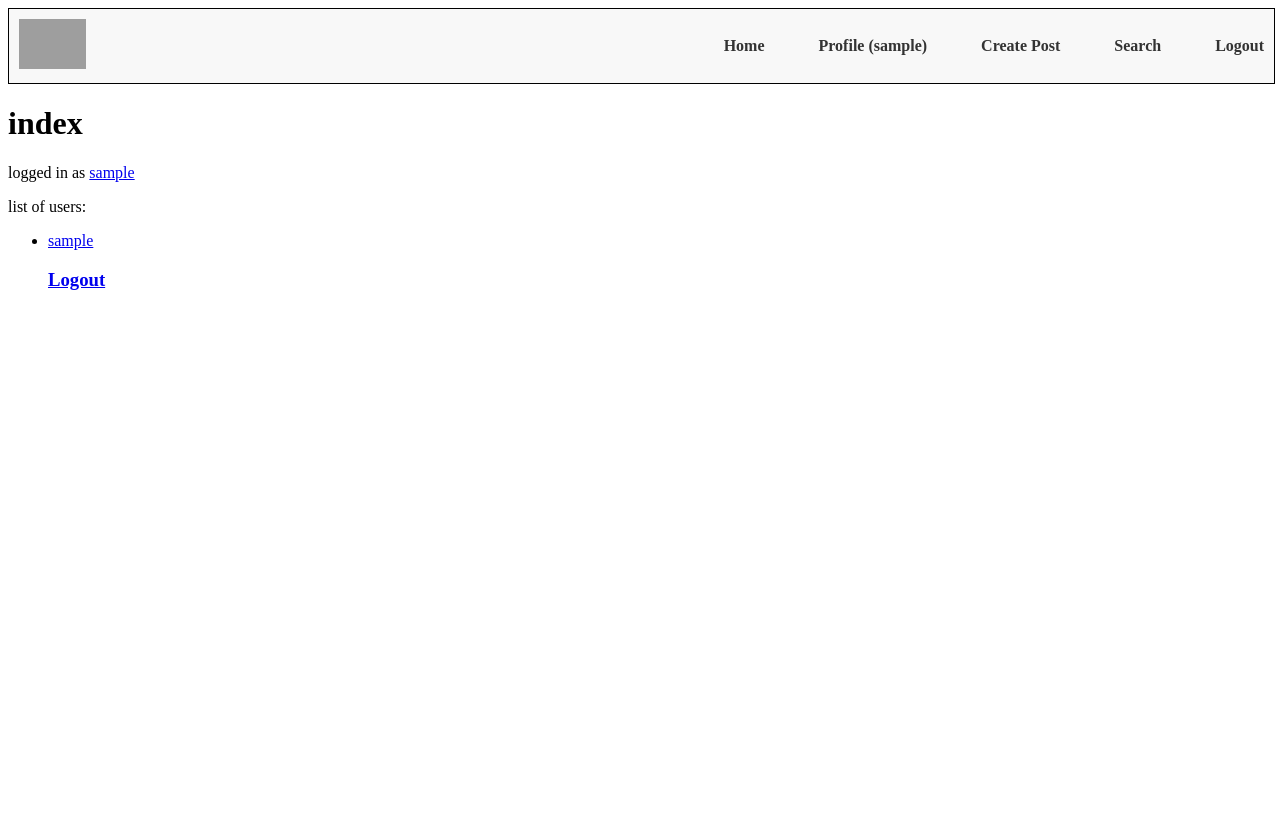
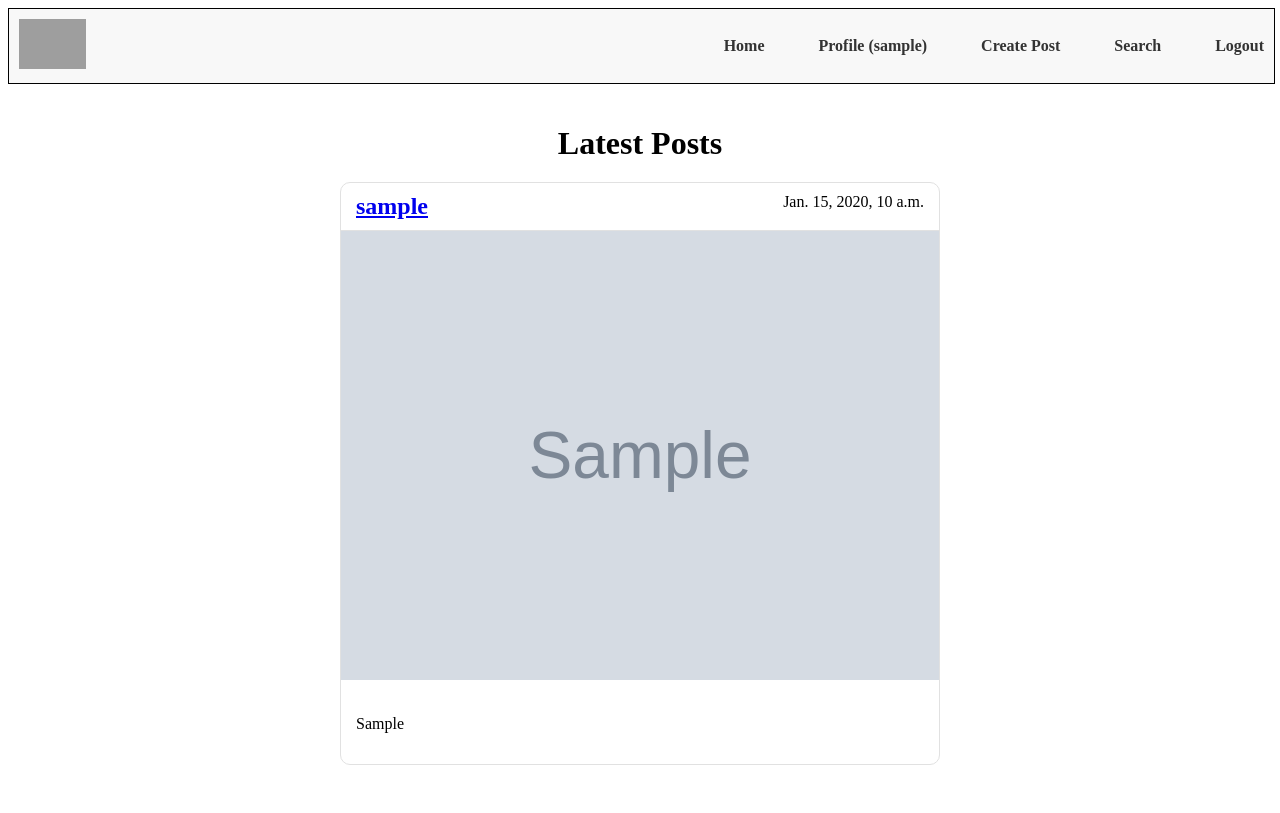
Before and after one commit to ali-ash3/insta-clone, a Django app: page / in a window 1280 px wide. Before the commit the page ends 290 px from the top, so only its background shows below. Run offline with Django 5.2, Linux system fonts and the light colour scheme; a user stored in the database is signed in; tables that the repository leaves empty hold one stand-in row (values such as "Sample post"); grey boxes marked "Sample" are stand-in pictures; grey boxes are pictures that could not be loaded.

Commit message:
created feed page + removed bugs from profile section

```diff
--- a/accounts/templates/accounts/index.html
+++ b/accounts/templates/accounts/index.html
@@ -1,13 +1,72 @@
 {% include "post_profile/navbar.html" %}
-<h1>index</h1>
-<p>logged in as <a href="{% url "post_profile:profile" user.id %}">{{ user.username }}</a></p>
+<!DOCTYPE html>
+<html lang="en">
+<head>
+    <meta charset="UTF-8">
+    <meta name="viewport" content="width=device-width, initial-scale=1.0">
+    <title>Feed</title>
 
-<p>list of users:</p>
-<ul>
-    {% for user in all_users %}
-        <li><a href="{% url "post_profile:profile" user.id %}">{{ user.username }}</a></li>
-    {% endfor %}
+<style>
+    .feed-container {
+        max-width: 600px;
+        margin: auto;
+        padding: 20px;
+    }
 
-<h3>
-    <a href="{% url "accounts:logout" %}">Logout</a>
-</h3>
+    .feed-title {
+        text-align: center;
+        margin-bottom: 20px;
+    }
+
+    .post {
+        border: 1px solid #e1e1e1;
+        border-radius: 10px;
+        margin-bottom: 20px;
+        background-color: #fff;
+    }
+
+    .post-header {
+        display: flex;
+        justify-content: space-between;
+        padding: 10px 15px;
+        border-bottom: 1px solid #e1e1e1;
+    }
+
+    .post-username, .post-date {
+        margin: 0;
+    }
+
+    .post-image {
+        width: 100%;
+        height: 50%;
+    }
+
+    .post-caption {
+        padding: 15px;
+        font-size: 16px;
+    }
+    </style>
+</head>
+<body>
+    <div class="feed-container">
+        <h1 class="feed-title">Latest Posts</h1>
+        {% for post in posts %}
+        <div class="post">
+            <div class="post-header">
+                <a href="{% url "post_profile:profile" post.user.id %}"><h2 class="post-username">{{ post.user.username }}</h2></a>
+                <span class="post-date">{{ post.created_at }}</span>
+            </div>
+            <a href="{% url 'post_profile:photo_detail' post.id %}">
+                <img src="{{ post.image.url }}" alt="{{ post.caption }}" class="post-image">
+            </a>
+            <div class="post-caption">
+                <p>{{ post.caption }}</p>
+            </div>
+        </div>
+        {% empty %}
+        <p>No posts to show.</p>
+        {% endfor %}
+    </div>
+
+</body>
+</html>
--- a/accounts/views.py
+++ b/accounts/views.py
@@ -6,17 +6,22 @@ from django.contrib.auth import authenticate, login, logout
 from django.contrib.auth.decorators import login_required
 from django.urls import reverse
 from django.contrib import messages
-from django.contrib.auth.hashers import check_password
 from django.contrib.auth import update_session_auth_hash
+from post_profile.models import Follow, Photo
 
 
-@login_required(login_url='accounts:login')
+# @login_required(login_url='accounts:login')
+# def index(request):
+#     all_users = User.objects.all()
+#     context = {
+#         'all_users': all_users
+#     }
+#     return render(request, "accounts/index.html", context)
+
 def index(request):
-    all_users = User.objects.all()
-    context = {
-        'all_users': all_users
-    }
-    return render(request, "accounts/index.html", context)
+    followed_users = Follow.objects.filter(followed_by=request.user).values_list('followed_to', flat=True)
+    posts = Photo.objects.filter(user__in=followed_users).order_by('-created_at')
+    return render(request, 'accounts/index.html', {'posts': posts})
 
 
 def sign_up(request):
--- a/post_profile/templates/post_profile/navbar.html
+++ b/post_profile/templates/post_profile/navbar.html
@@ -2,7 +2,7 @@
 <html lang="en">
 <head>
     <meta charset="UTF-8">
-    <title>Navbar</title>
+    {% comment %} <title>Navbar</title> {% endcomment %}
     <style>
         /* Basic styling for demonstration */
         .navbar {
```
Also changed, not shown: post_profile/templates/post_profile/profile.html (+16 -3 lines), post_profile/views.py (+8 -6 lines).
